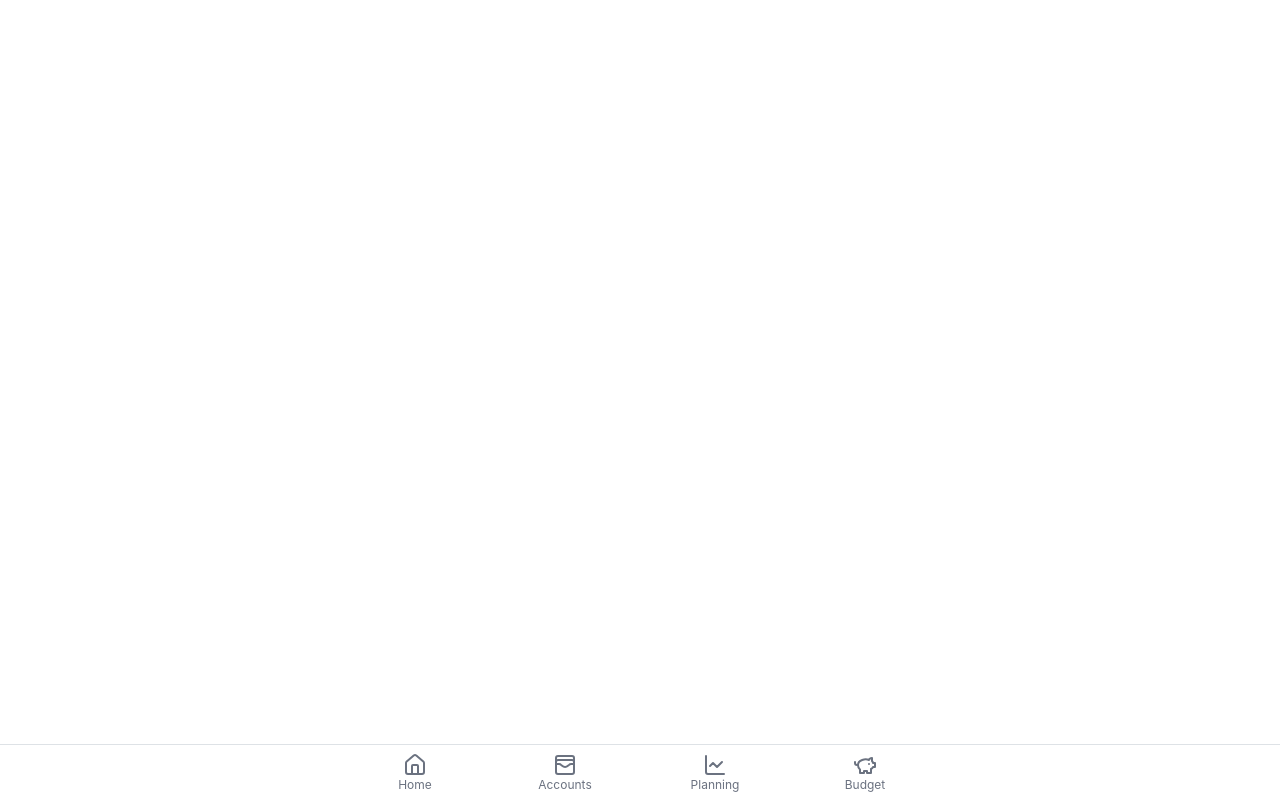
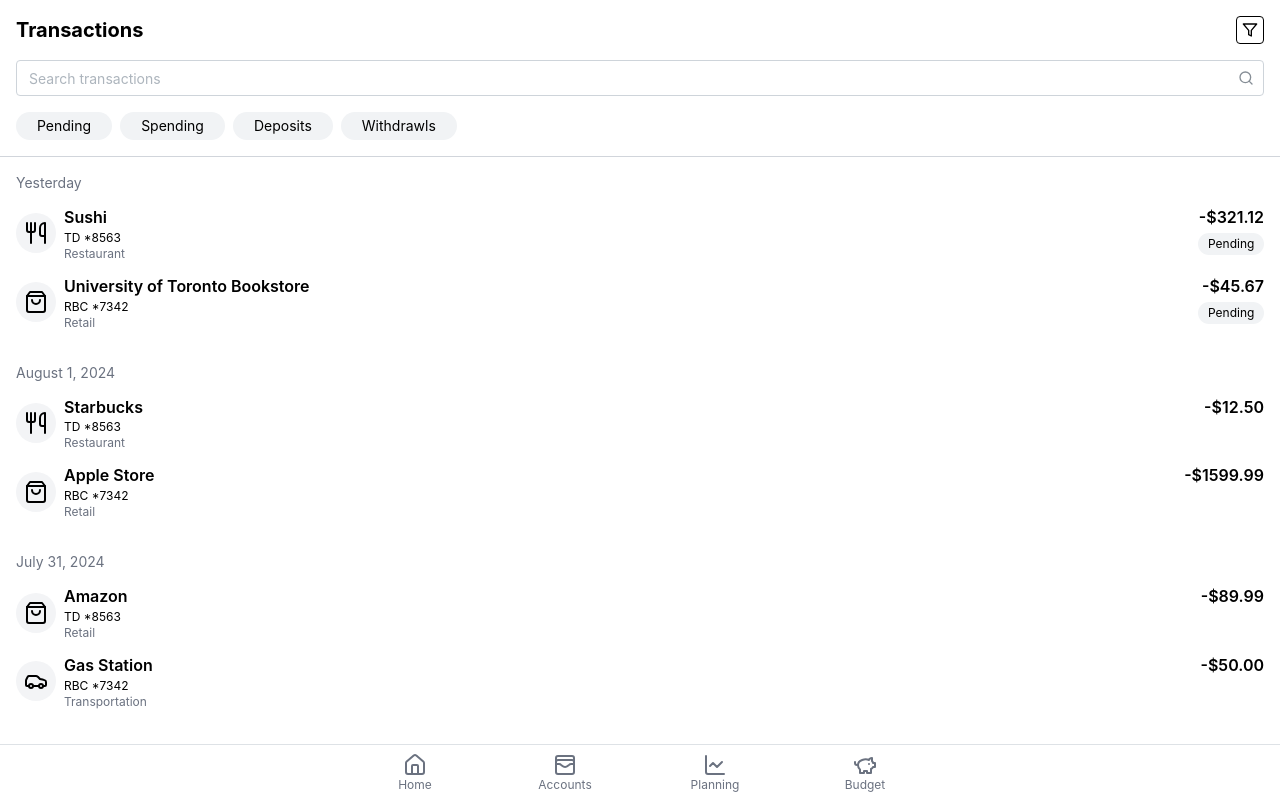
Before and after one commit to Prushka/finance-new, a React (Vite) app: page /transactions in a window 1280 px wide. Built offline with nearby package versions, Linux system fonts and the light colour scheme.

Commit message:
initial transactions

```diff
--- a/src/pages/Transactions.tsx
+++ b/src/pages/Transactions.tsx
@@ -1,3 +1,143 @@
+import {
+  ActionIcon,
+  Chip,
+  Pill,
+  ScrollAreaAutosize,
+  TextInput,
+} from "@mantine/core";
+import {
+  CarIcon,
+  FilterIcon,
+  Search,
+  ShoppingBag,
+  Utensils,
+} from "lucide-react";
+import { Fragment } from "react/jsx-runtime";
+
 export default function Transactions() {
-  return <></>;
+  const transactionsDataByDate = [
+    {
+      when: "Yesterday",
+      transactions: [
+        {
+          name: "Sushi",
+          category: "Restaurant",
+          icon: <Utensils />,
+          account: "TD *8563",
+          amount: 321.12,
+          pending: true,
+        },
+        {
+          name: "University of Toronto Bookstore",
+          category: "Retail",
+          icon: <ShoppingBag />,
+          account: "RBC *7342",
+          amount: 45.67,
+          pending: true,
+        },
+      ],
+    },
+    {
+      when: "August 1, 2024",
+      transactions: [
+        {
+          name: "Starbucks",
+          category: "Restaurant",
+          icon: <Utensils />,
+          account: "TD *8563",
+          amount: 12.5,
+          pending: false,
+        },
+        {
+          name: "Apple Store",
+          category: "Retail",
+          icon: <ShoppingBag />,
+          account: "RBC *7342",
+          amount: 1599.99,
+          pending: false,
+        },
+      ],
+    },
+    {
+      when: "July 31, 2024",
+      transactions: [
+        {
+          name: "Amazon",
+          category: "Retail",
+          icon: <ShoppingBag />,
+          account: "TD *8563",
+          amount: 89.99,
+          pending: false,
+        },
+        {
+          name: "Gas Station",
+          category: "Transportation",
+          icon: <CarIcon />,
+          account: "RBC *7342",
+          amount: 50.0,
+          pending: false,
+        },
+      ],
+    },
+  ];
+
+  return (
+    <div>
+      <div className="z-50 sticky top-0 bg-white p-4 border-b-[1px] border-b-gray-300 flex flex-col gap-4">
+        <div className="flex justify-between">
+          <h1 className="text-xl font-bold">Transactions</h1>
+          <ActionIcon color="black" variant="outline">
+            <FilterIcon className="size-4" />
+          </ActionIcon>
+        </div>
+
+        <TextInput
+          placeholder="Search transactions"
+          rightSection={<Search className="size-4" />}
+        />
+
+        <ScrollAreaAutosize>
+          <Chip.Group>
+            <div className="flex gap-2">
+              {["Pending", "Spending", "Deposits", "Withdrawls"].map(
+                (category) => (
+                  <Chip key={category} value={category} color="black">
+                    {category}
+                  </Chip>
+                )
+              )}
+            </div>
+          </Chip.Group>
+        </ScrollAreaAutosize>
+      </div>
+      <section className="p-4 flex flex-col gap-4">
+        {transactionsDataByDate.map(({ when, transactions }) => (
+          <div key={when} className="flex flex-col gap-3 mb-4">
+            <h2 className="text-sm text-gray-500">{when}</h2>
+            {transactions.map(
+              ({ name, account, category, icon, amount, pending }) => (
+                <div
+                  key={name}
+                  className="flex justify-between items-center gap-2"
+                >
+                  <div className="flex items-center justify-center w-10 h-10 bg-gray-100 rounded-full">
+                    {icon}
+                  </div>
+                  <div>
+                    <p className="font-semibold">{name}</p>
+                    <p className="text-xs">{account}</p>
+                    <p className="text-xs text-gray-500">{category}</p>
+                  </div>
+                  <div className="flex-1 text-right self-start">
+                    <p className="font-semibold">-${amount.toFixed(2)}</p>
+                    {pending && <Pill>Pending</Pill>}
+                  </div>
+                </div>
+              )
+            )}
+          </div>
+        ))}
+      </section>
+    </div>
+  );
 }
```
